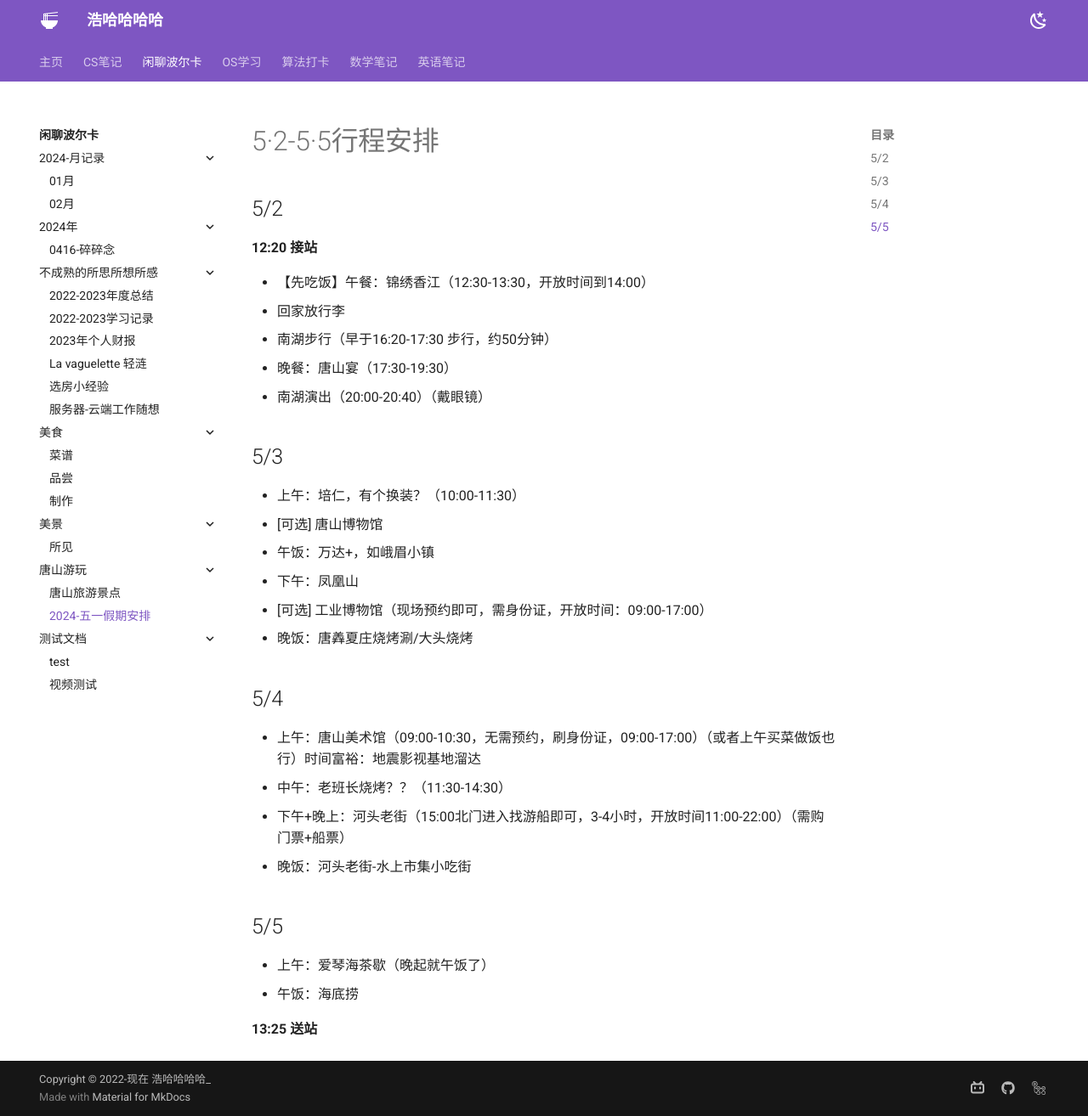
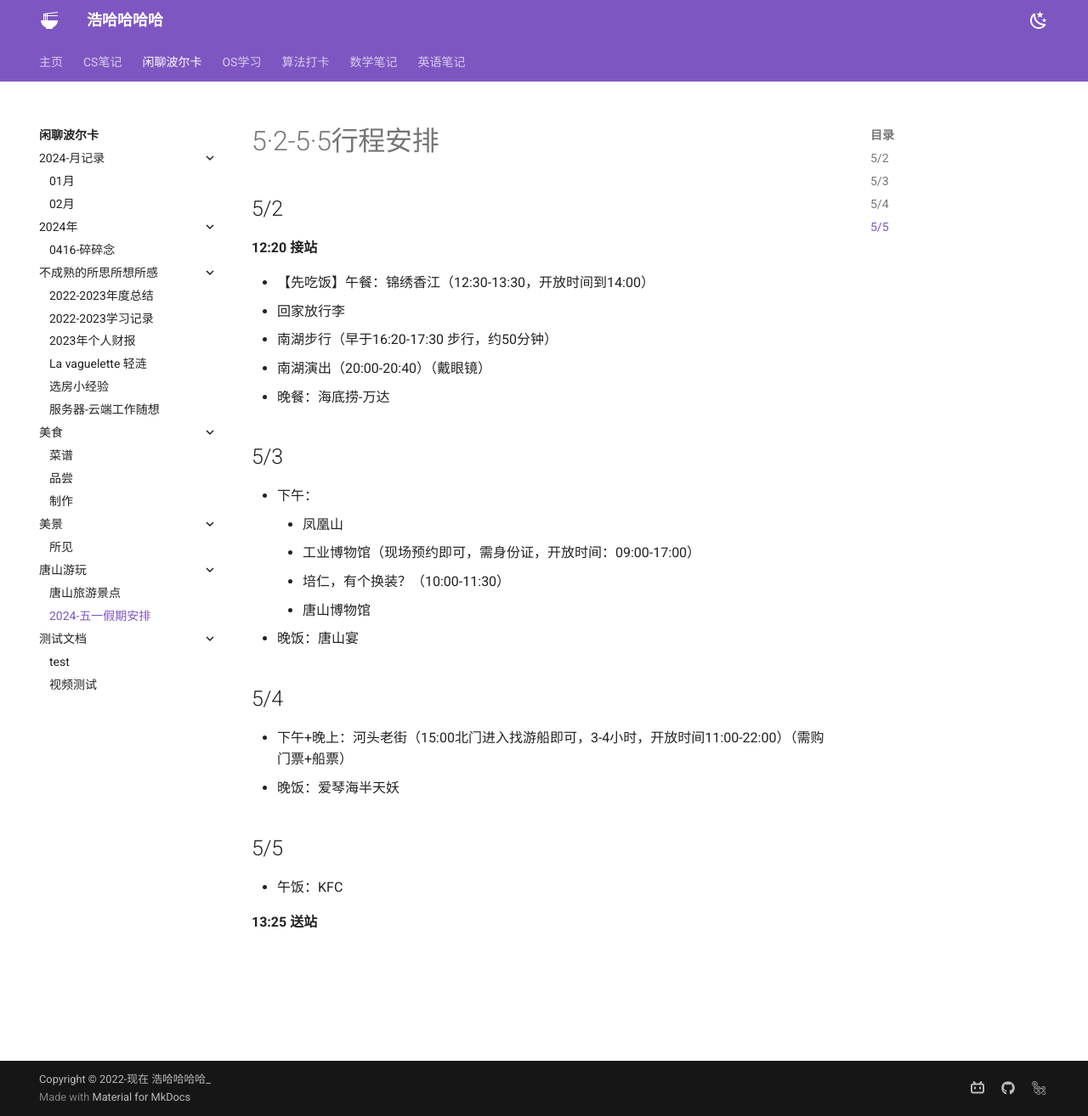
Before and after one commit to Haohahahaha/chat, an MkDocs documentation site: the page built from docs/Tangshan-Reception/0502-0505_schedule.md, in a window 1280 px wide and 1314 px high. Shown: the whole window at 85% size. Built offline with MkDocs 1.6.1 and Material for MkDocs 9.7.7, drawn with Linux system fonts in a browser that asks for light colours.

Commit message:
2024-05-08_23:13:48 update

```diff
--- a/docs/Tangshan-Reception/0502-0505_schedule.md
+++ b/docs/Tangshan-Reception/0502-0505_schedule.md
@@ -7,28 +7,25 @@
 - 【先吃饭】午餐：锦绣香江（12:30-13:30，开放时间到14:00）
 - 回家放行李
 - 南湖步行（早于16:20-17:30 步行，约50分钟）
-- 晚餐：唐山宴（17:30-19:30）
 - 南湖演出（20:00-20:40）（戴眼镜）
+- 晚餐：海底捞-万达
 
 ## 5/3
 
-- 上午：培仁，有个换装？（10:00-11:30）
-- [可选] 唐山博物馆
-- 午饭：万达+，如峨眉小镇
-- 下午：凤凰山
-- [可选] 工业博物馆（现场预约即可，需身份证，开放时间：09:00-17:00）
-- 晚饭：唐羴夏庄烧烤涮/大头烧烤
+- 下午：
+    - 凤凰山
+    - 工业博物馆（现场预约即可，需身份证，开放时间：09:00-17:00）
+    - 培仁，有个换装？（10:00-11:30）
+    - 唐山博物馆
+- 晚饭：唐山宴
 
 ## 5/4
 
-- 上午：唐山美术馆（09:00-10:30，无需预约，刷身份证，09:00-17:00）（或者上午买菜做饭也行）时间富裕：地震影视基地溜达
-- 中午：老班长烧烤？？（11:30-14:30）
 - 下午+晚上：河头老街（15:00北门进入找游船即可，3-4小时，开放时间11:00-22:00）（需购门票+船票）
-- 晚饭：河头老街-水上市集小吃街
+- 晚饭：爱琴海半天妖
 
 ## 5/5
 
-- 上午：爱琴海茶歇（晚起就午饭了）
-- 午饭：海底捞
+- 午饭：KFC
 
 **13:25 送站**
```
